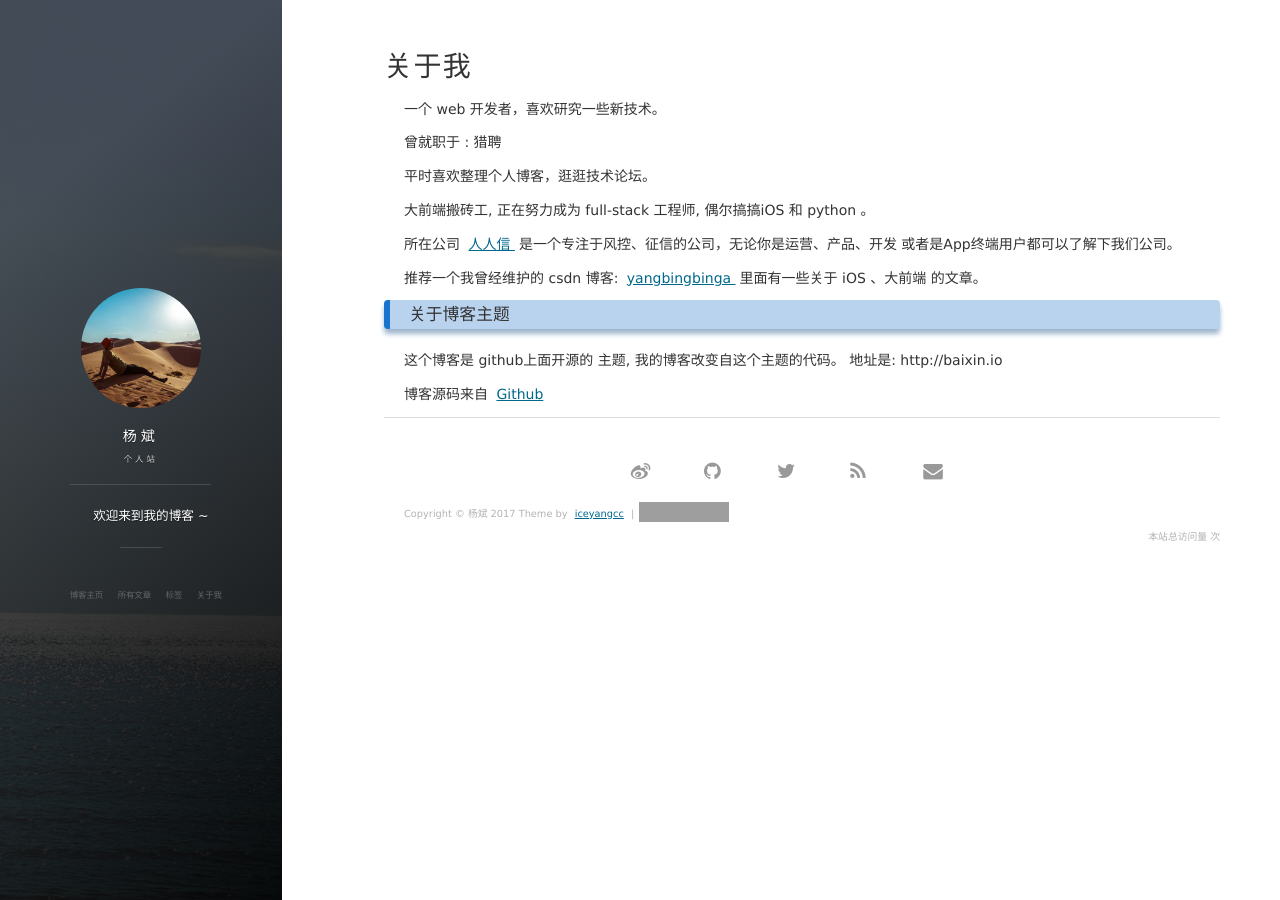
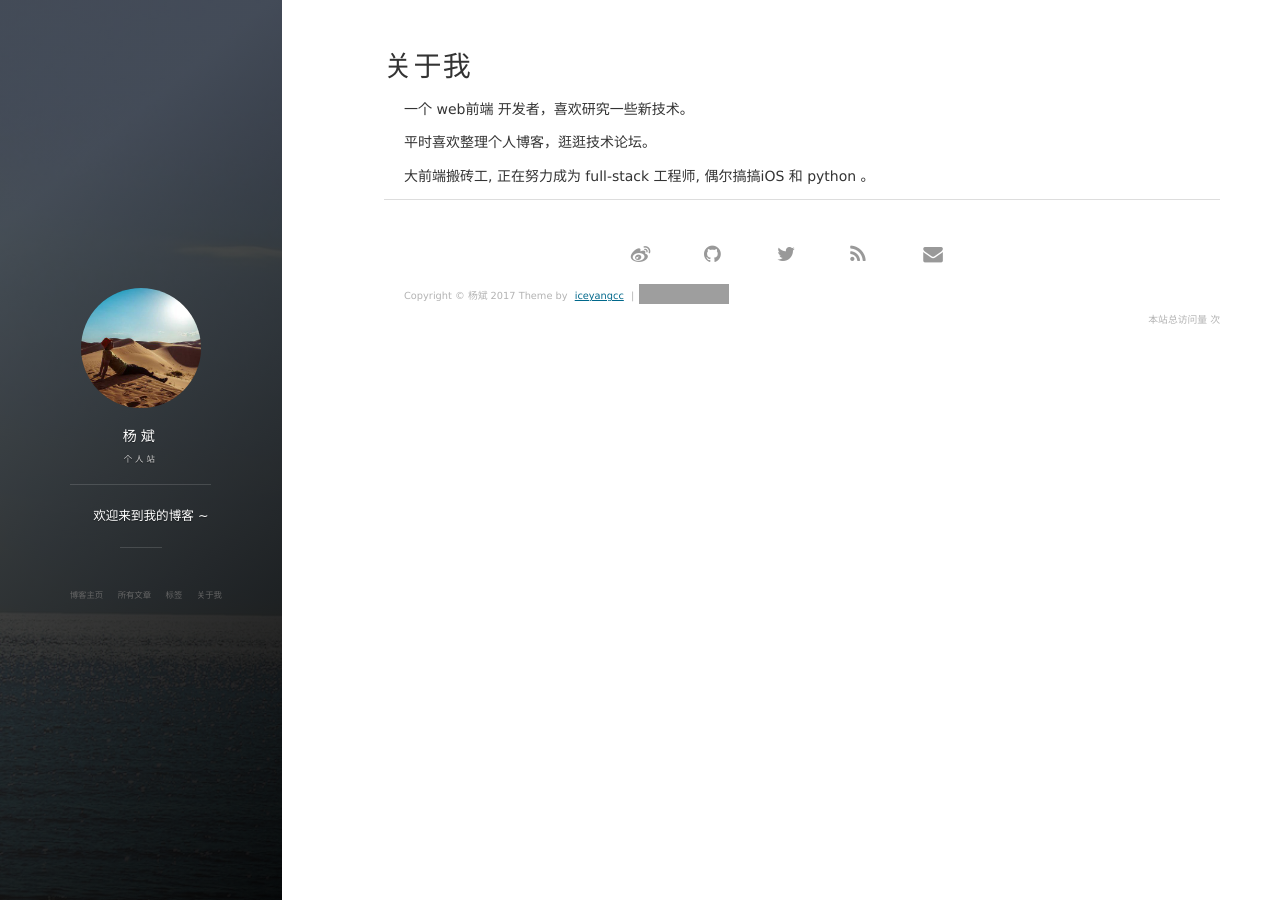
Before and after one commit to iceyangcc/blog, a Jekyll site: the page built from about.md, in a window 1280 px wide. Built offline with Jekyll 4.4.1, drawn with Linux system fonts in a browser that asks for light colours; nearby versions of some CDN libraries; comment, search, counter and statistics services are not loaded; grey boxes are pictures that could not be loaded.

Commit message:
bug fixd

```diff
--- a/about.md
+++ b/about.md
@@ -3,10 +3,8 @@ layout: page
 title: 关于我
 ---
 
-一个 web 开发者，喜欢研究一些新技术。
-<p>
-  曾就职于 : 猎聘
-<p>
+一个 web前端 开发者，喜欢研究一些新技术。
+
 <p>
 平时喜欢整理个人博客，逛逛技术论坛。
 <p>
@@ -14,35 +12,6 @@ title: 关于我
 
 <p>
 
-所在公司
-<a target="_blank" href="https://rrx360.com"> 人人信 </a>
-是一个专注于风控、征信的公司，无论你是运营、产品、开发 或者是App终端用户都可以了解下我们公司。
-<p>
-
-推荐一个我曾经维护的 csdn 博客:
-<a target="_blank" href="http://blog.csdn.net/yangbingbinga/"> yangbingbinga </a>
-里面有一些关于 iOS 、大前端 的文章。
-
-<p>
-
-<h3> 关于博客主题 </h3>
-
-<p>
-
-这个博客是 github上面开源的 主题, 我的博客改变自这个主题的代码。
-地址是: http://baixin.io
-<p>
-
-<p>
-
-<p>
-
-博客源码来自 <a target="_blank" href='https://github.com/leopardpan/leopardpan.github.io/'>Github</a>
-
-<p>
-
-<p>
-
 <p>
 
 
```
Also changed, not shown: README.md.
